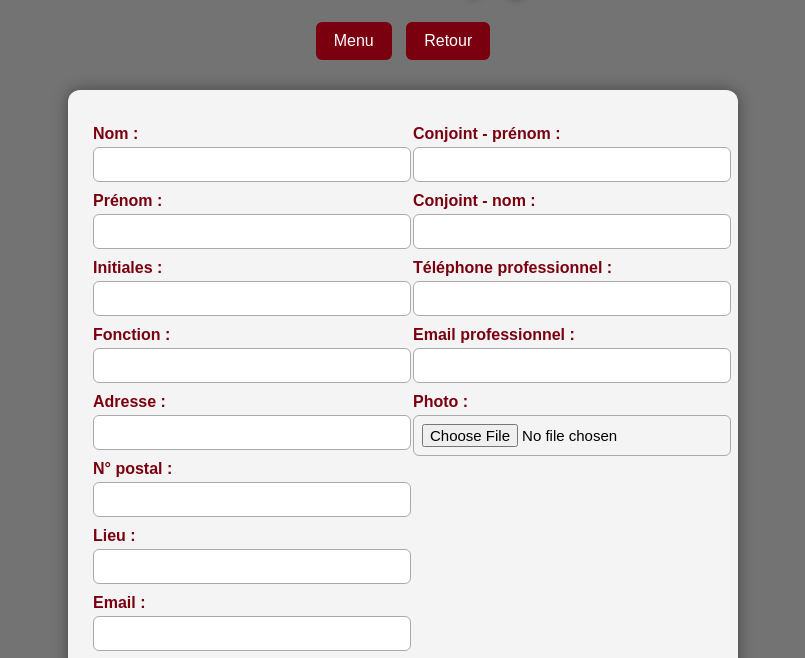
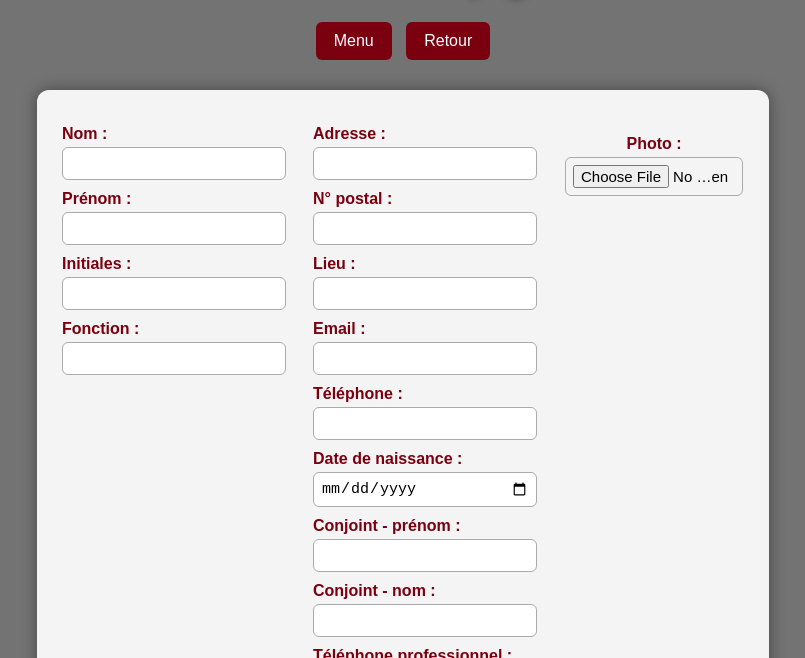
Before and after one commit to Carylloca/douve-site, a plain HTML site: page admin/admin-compagnon-modifier.html in a window 1280 px wide. Shown: the part 101-759 px from the top of the page, without its empty margins (237-1042 px from the left). Drawn offline with Linux system fonts and the light colour scheme; a script that the page names is missing.

Commit message:
Update admin-compagnon-modifier.html

```diff
--- a/admin/admin-compagnon-modifier.html
+++ b/admin/admin-compagnon-modifier.html
@@ -52,7 +52,7 @@
 
         /* BLOC RÉDUIT */
         .card {
-            width: 50%;
+            width: 55%;
             margin: 0 auto;
             background: rgba(255, 255, 255, 0.92);
             color: black;
@@ -61,10 +61,10 @@
             box-shadow: 0 0 15px rgba(0,0,0,0.4);
         }
 
-        /* 2 COLONNES */
+        /* 3 COLONNES */
         .grid {
             display: grid;
-            grid-template-columns: 1fr 1fr;
+            grid-template-columns: 1fr 1fr 180px;
             gap: 20px;
         }
 
@@ -76,8 +76,8 @@
         }
 
         input {
-            width: 100%;
-            padding: 8px;
+            width: 90%;
+            padding: 7px;
             margin-top: 4px;
             border-radius: 6px;
             border: 1px solid #aaa;
@@ -87,8 +87,8 @@
         /* PHOTO */
         .photo-preview {
             margin-top: 10px;
-            width: 180px;
-            height: 180px;
+            width: 160px;
+            height: 160px;
             object-fit: cover;
             border-radius: 10px;
             border: 3px solid #7A0010;
@@ -117,7 +117,7 @@
 
             <div class="grid">
 
-                <!-- COLONNE GAUCHE -->
+                <!-- COLONNE 1 : IDENTITÉ -->
                 <div>
                     <label>Nom :</label>
                     <input type="text" id="nom">
@@ -130,7 +130,10 @@
 
                     <label>Fonction :</label>
                     <input type="text" id="fonction">
+                </div>
 
+                <!-- COLONNE 2 : ADRESSE + CONTACT -->
+                <div>
                     <label>Adresse :</label>
                     <input type="text" id="adresse">
 
@@ -148,10 +151,7 @@
 
                     <label>Date de naissance :</label>
                     <input type="date" id="date_naissance">
-                </div>
 
-                <!-- COLONNE DROITE -->
-                <div>
                     <label>Conjoint - prénom :</label>
                     <input type="text" id="conjoint_prenom">
 
@@ -163,13 +163,14 @@
 
                     <label>Email professionnel :</label>
                     <input type="email" id="email_prof">
+                </div>
 
+                <!-- COLONNE 3 : PHOTO -->
+                <div class="photo-block">
                     <label>Photo :</label>
                     <input type="file" id="photo" accept="image/*">
 
-                    <div class="photo-block">
-                        <img id="photoPreview" class="photo-preview" style="display:none;">
-                    </div>
+                    <img id="photoPreview" class="photo-preview" style="display:none;">
                 </div>
 
             </div>
@@ -212,7 +213,6 @@
                 document.getElementById("email_public").value = c.email_public || "";
                 document.getElementById("telephone").value = c.telephone || "";
 
-                /* Correction date */
                 if (c.date_naissance) {
                     document.getElementById("date_naissance").value = c.date_naissance.split(" ")[0];
                 }
```
